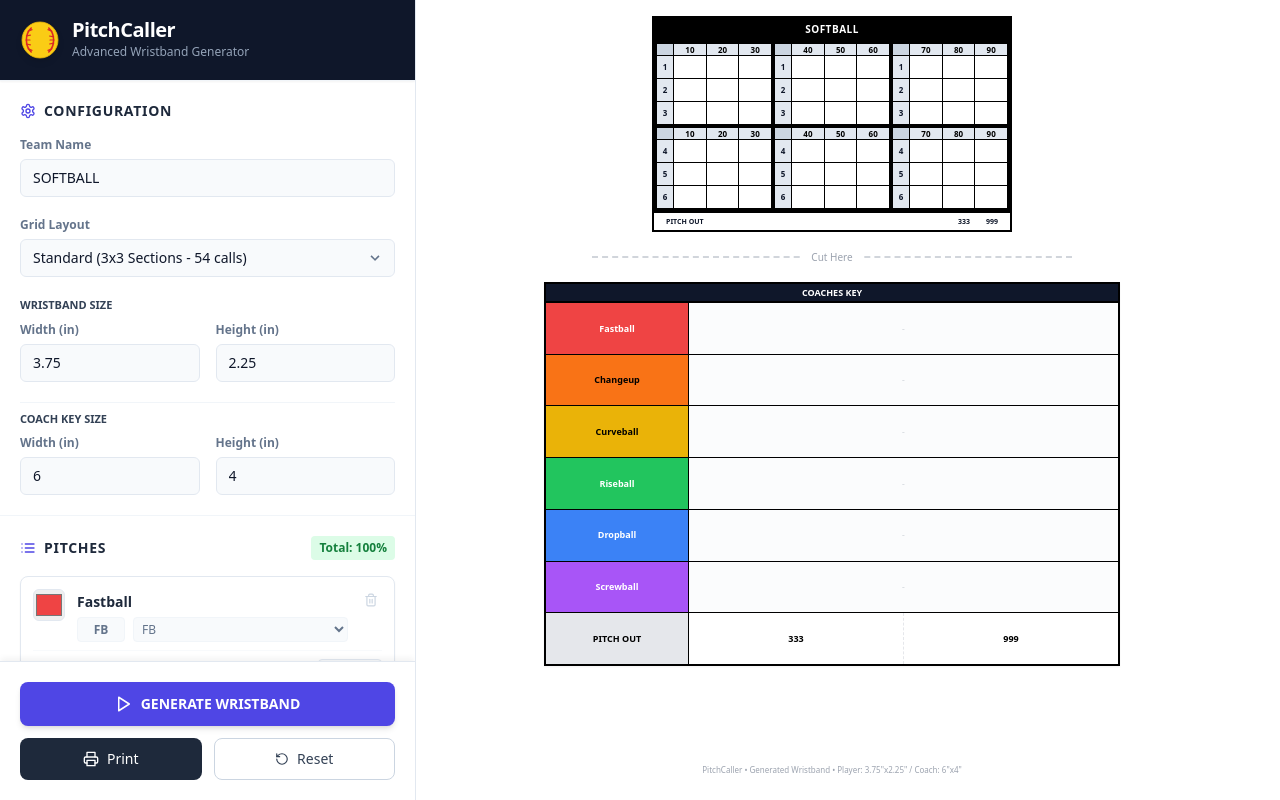
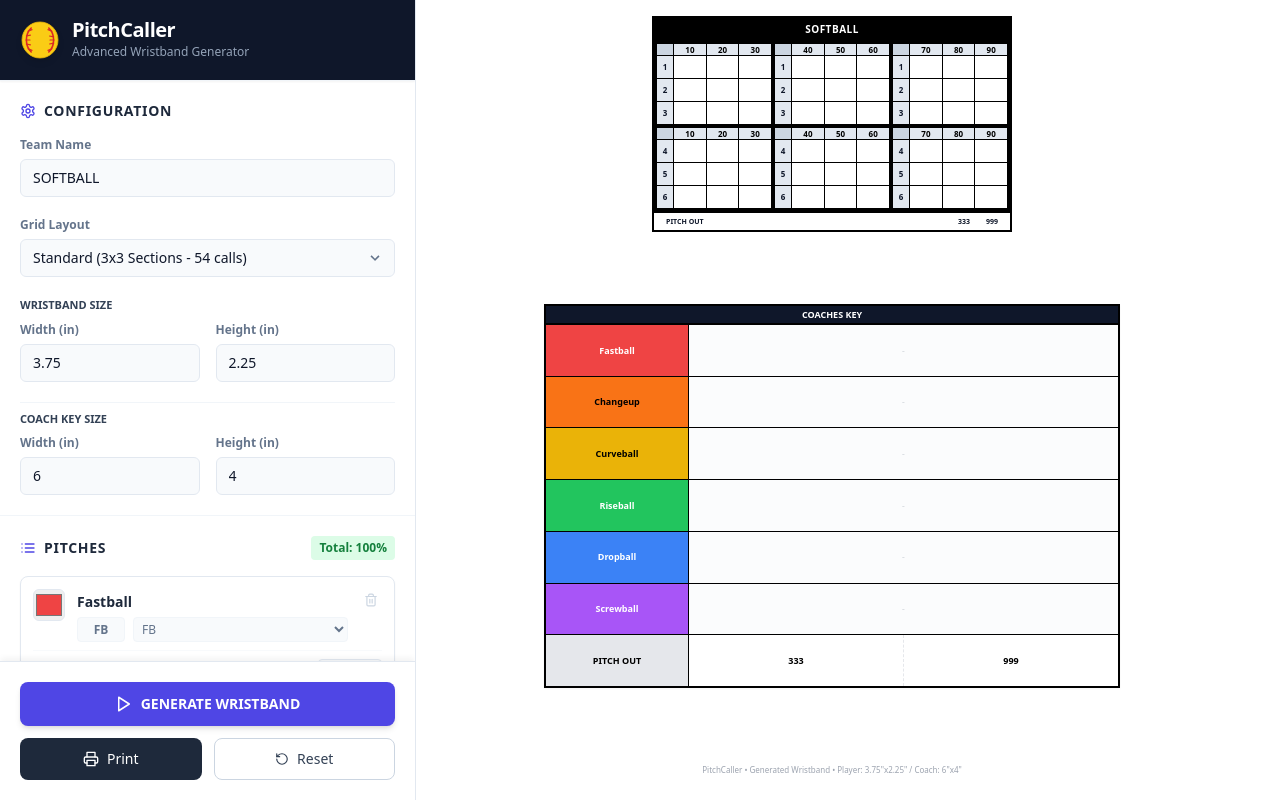
Before and after one commit to mikecorliss/pitchcaller, a React (Vite) app: page / in a window 1280 px wide. Built offline with nearby package versions, Linux system fonts and the light colour scheme.

Commit message:
refactor: Improve print layout separator
Replaced the dashed separator with a simple spacer div. This simplifies the print layout and removes the "Cut Here" text, which is unnecessary for the generated output.

```diff
--- a/components/PrintLayout.tsx
+++ b/components/PrintLayout.tsx
@@ -18,10 +18,8 @@ export const PrintLayout: React.FC<PrintLayoutProps> = ({ config, signals, pitch
              <WristbandGrid config={config} signals={signals} pitches={pitches} isPrintMode={true} />
         </div>
 
-        {/* DASHED SEPARATOR */}
-        <div className="w-full max-w-[5in] border-t-2 border-dashed border-gray-300 flex justify-center relative mb-6">
-           <span className="bg-white px-2 text-[10px] text-gray-400 absolute -top-2">Cut Here</span>
-        </div>
+        {/* SPACER */}
+        <div className="w-full max-w-[5in] h-6 mb-6"></div>
 
         {/* COACHES KEY */}
         <div className="flex flex-col items-center mb-4">
```
